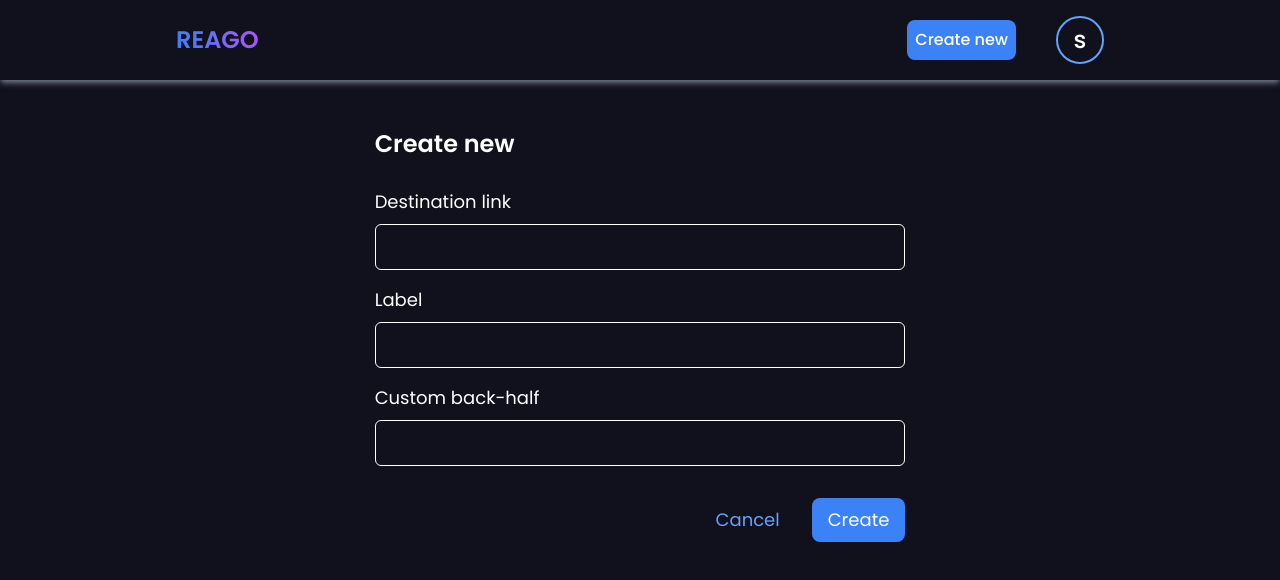
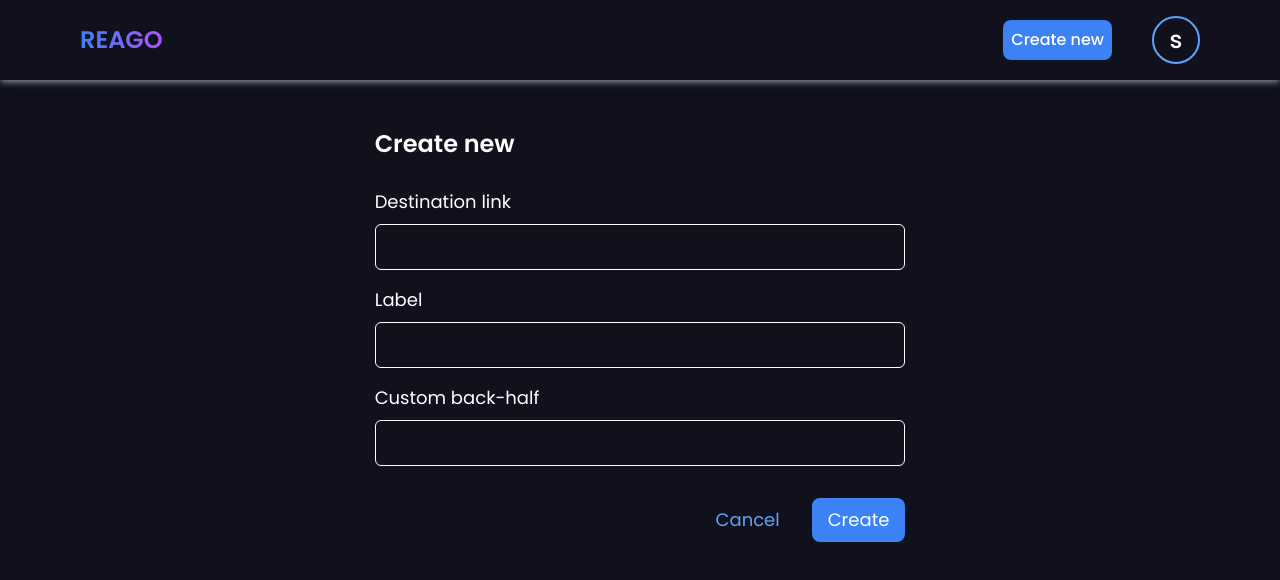
Before and after one commit to ashwinkaruppanan/url-shortener-client, a React (Vite) app: page /create in a window 1280 px wide. Shown: the top 580 px of the page. Built offline with nearby package versions, Linux system fonts and the light colour scheme; sample sign-in values are in the browser's storage.

Commit message:
desgin-updated

```diff
--- a/src/components/Dashboard.jsx
+++ b/src/components/Dashboard.jsx
@@ -61,7 +61,7 @@ const Dashboard = () => {
 
   const NoLinksToDisplay = () => (
     <>
-      <div className="px-9 py-6 lg:px-44">
+      <div className="px-9 py-6 lg:px-20">
         <div className="flex justify-center p-3 ">
           <img src={dashImg} alt="" className="sm:h-[600px] lg:h-[500px]" />
         </div>
@@ -171,7 +171,7 @@ const Dashboard = () => {
   };
 
   const AllLinks = () => (
-    <div className="text-white px-4 py-6 lg:px-44 sm:px-14 sm:mt-6">
+    <div className="text-white px-4 py-6 lg:px-20 sm:px-14 sm:mt-6">
       <h2 className="text-2xl font-semibold mb-2">Links</h2>
       {reverseData.map((l, index) => (
         <Link link={l} key={index} />
@@ -282,7 +282,7 @@ const Dashboard = () => {
     chartDataLocation.values = Object.values(prop.data.link.location);
 
     return (
-      <div className="px-4 py-6 lg:px-44 sm:px-14 sm:mt-6">
+      <div className="px-4 py-6 lg:px-20 sm:px-14 sm:mt-6">
         <button>
           <div
             className="text-white font-semibold sm:text-xl flex items-center"
--- a/src/components/DashboardNavBar.jsx
+++ b/src/components/DashboardNavBar.jsx
@@ -72,7 +72,7 @@ const DashboardNavBar = () => {
   };
 
   return (
-    <div className="px-9 py-6 lg:py-4 shadow-md shadow-gray-500 lg:px-44 ">
+    <div className="px-9 py-6 lg:py-4 shadow-md shadow-gray-500 lg:px-20 ">
       <div className="flex items-center justify-between ">
         <Link to="/dashboard">
           <h2 className=" cursor-pointer text-transparent bg-clip-text bg-gradient-to-r from-blue-500 to-purple-500 text-2xl font-semibold md:text-4xl lg:text-2xl">
```
